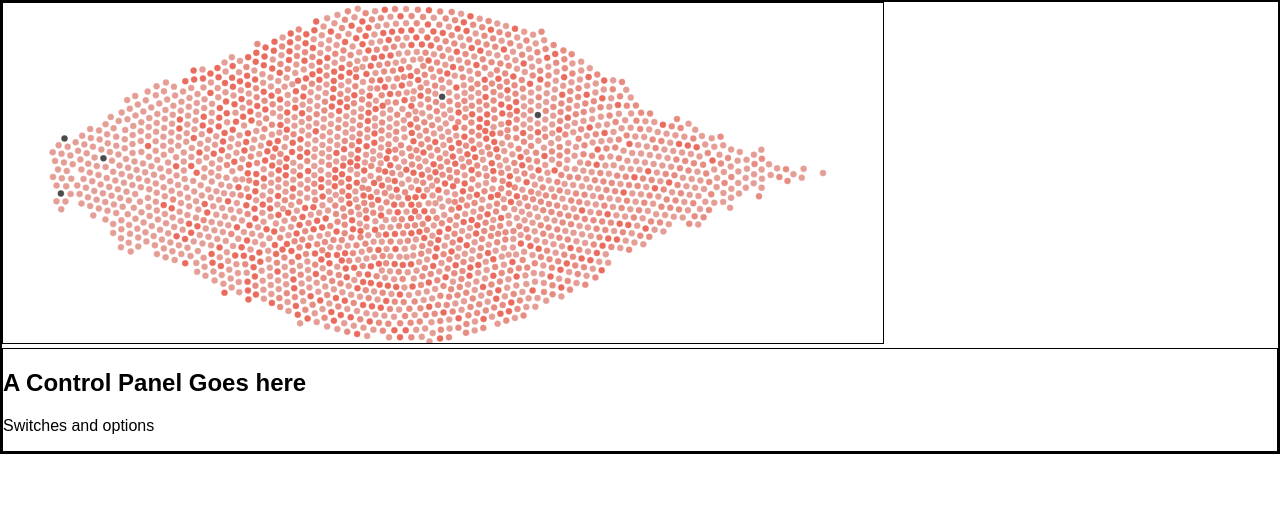
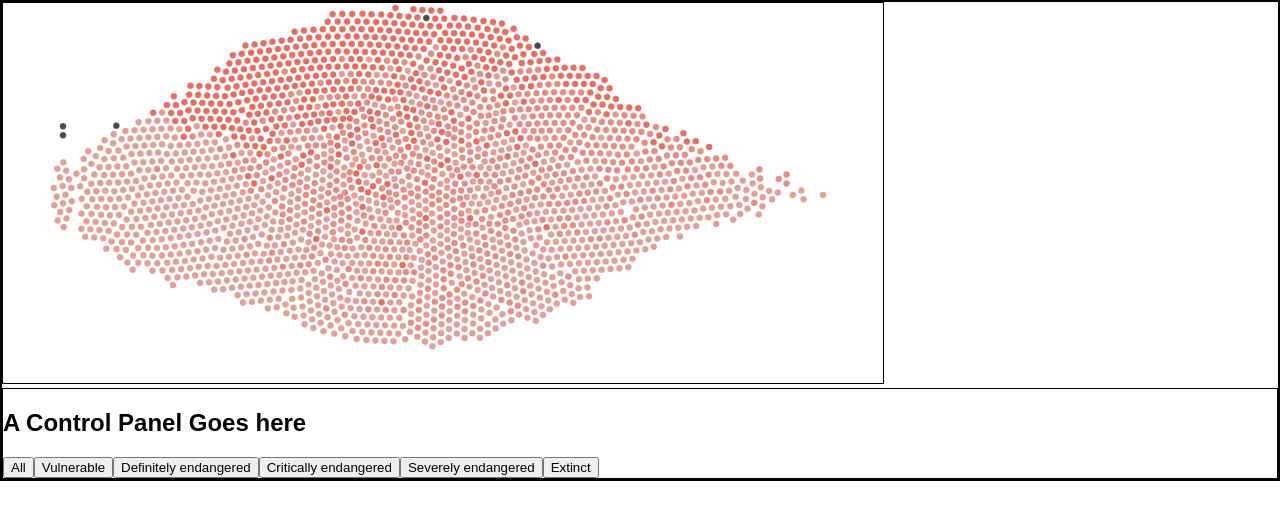
Before and after one commit to Bhanditz/extinct-languages, a React (Create React App) app: page / in a window 1280 px wide. Shown: the top 520 px of the page. Built offline with nearby package versions, Linux system fonts and the light colour scheme.

Commit message:
filtering buttons working

```diff
--- /dev/null
+++ b/src/actions/index.js
@@ -0,0 +1,13 @@
+export const updateData = (data, filterTerm) => {
+  let filteredData;
+  if (filterTerm === 'All') {
+    filteredData = data;
+  } else {
+    filteredData = data.filter(d => d.status === filterTerm);
+  }
+  return {
+    type: 'UPDATE_FILTERED_DATA',
+    renderData: filteredData,
+    filterStatus: filterTerm,
+  };
+};
--- a/src/components/BeeSwarm.js
+++ b/src/components/BeeSwarm.js
@@ -7,7 +7,8 @@ const getSwarmData = (props) => {
   const nodes = props.data;
   const simulation = forceSimulation(nodes)
       .force('x', forceX(d => props.scales.x(d.pop)).strength(1))
-      .force('y', forceY(props.styles.height / 2))
+//      .force('y', forceY(props.styles.height / 2))
+       .force('y', forceY(d => props.scales.y(d.status)))
       .force('collide', forceCollide(props.styles.radius + 1.5))
       .stop();
   for (let i = 0; i < 400; i += 1) simulation.tick();
--- a/src/components/Control.js
+++ b/src/components/Control.js
@@ -1,10 +1,30 @@
 import React from 'react';
+
+const statusArr = [
+  'All',
+  'Vulnerable',
+  'Definitely endangered',
+  'Critically endangered',
+  'Severely endangered',
+  'Extinct',
+];
+// TODO action.updateData updates on current datset
+// not on the master dataset.  No bueno.
+const renderButton = (props) => {
+  return (d, i) => {
+    const buttonProps = {
+      onClick: () => props.actions.updateData(props.data, d),
+      key: i,
+    };
+    return <button {...buttonProps}>{d}</button>;
+  };
+};
 
 const Control = (props) => {
   return (
     <div>
       <h2>A Control Panel Goes here</h2>
-      <p>Switches and options</p>
+      {statusArr.map(renderButton(props))}
     </div>
   );
 };
--- a/src/components/Graph.js
+++ b/src/components/Graph.js
@@ -1,5 +1,5 @@
 import React from 'react';
-import { scaleOrdinal, scaleLog, scaleLinear } from 'd3-scale';
+import { scaleOrdinal, scaleLog } from 'd3-scale';
 import { extent } from 'd3-array';
 import BeeSwarm from './BeeSwarm';
 
@@ -18,8 +18,9 @@ const getScales = (props) => {
     x: scaleLog()
         .domain(extent(props.data, d => d.pop))
         .range([PAD, props.styles.width - PAD]),
-    t: scaleLinear()
-        .range([PAD, props.styles.width - PAD]),
+    y: scaleOrdinal()
+        .domain(statusColors.map(d => d.status))
+        .range([0.6, 0.55, 0.5, 0.45, 0.4].map(d => d * (props.styles.height - PAD))),
     color: scaleOrdinal()
             .domain(statusColors.map(d => d.status))
             .range(statusColors.map(d => d.color)),
--- a/src/containers/ControlContainer.js
+++ b/src/containers/ControlContainer.js
@@ -1,11 +1,17 @@
 import { connect } from 'react-redux';
+import { bindActionCreators } from 'redux';
+import * as Actions from '../actions';
 import Control from '../components/Control';
 
 const mapStatetoProps = (state) => {
   return {
-    data: state.data,
+    data: state.dataFixed,
     styles: state.styles,
   };
 };
 
-export default connect(mapStatetoProps)(Control);
+const mapDispatchtoProps = (dispatch) => {
+  return { actions: bindActionCreators(Actions, dispatch) };
+};
+
+export default connect(mapStatetoProps, mapDispatchtoProps)(Control);
--- a/src/containers/GraphContainer.js
+++ b/src/containers/GraphContainer.js
@@ -3,7 +3,7 @@ import Graph from '../components/Graph';
 
 const mapStatetoProps = (state) => {
   return {
-    data: state.data.filter(d => d.pop !== 0),
+    data: state.dataRender.filter(d => d.pop !== 0),
     styles: state.styles,
   };
 };
--- a/src/reducers/index.js
+++ b/src/reducers/index.js
@@ -1,5 +1,11 @@
 const reducer = (state = {}, action) => {
   switch (action.type) {
+    case 'UPDATE_FILTERED_DATA':
+      return {
+        ...state,
+        dataRender: action.renderData,
+        filterStatus: action.filterStatus,
+      };
     default:
       return state;
   }
--- a/src/store/index.js
+++ b/src/store/index.js
@@ -10,13 +10,15 @@ const DATA = csvParse(langs).map(d => {
     pop: +d['Number of speakers'],
     codes: d['Country codes alpha 3'].split(', '),
   };
-}).sort((a, b) => a.pop - b.pop);
+}).sort((a, b) => a.status - b.status);
 
 const PAD = 60;
-const STYLES = { width: 940 - PAD, height: 400 - PAD, radius: 3, pad: PAD };
+const STYLES = { width: 940 - PAD, height: 440 - PAD, radius: 3, pad: PAD };
 
 const STORE = {
-  data: DATA,
+  dataFixed: DATA,
+  dataRender: DATA,
+  filterStatus: 'All',
   styles: STYLES,
 };
 
```
